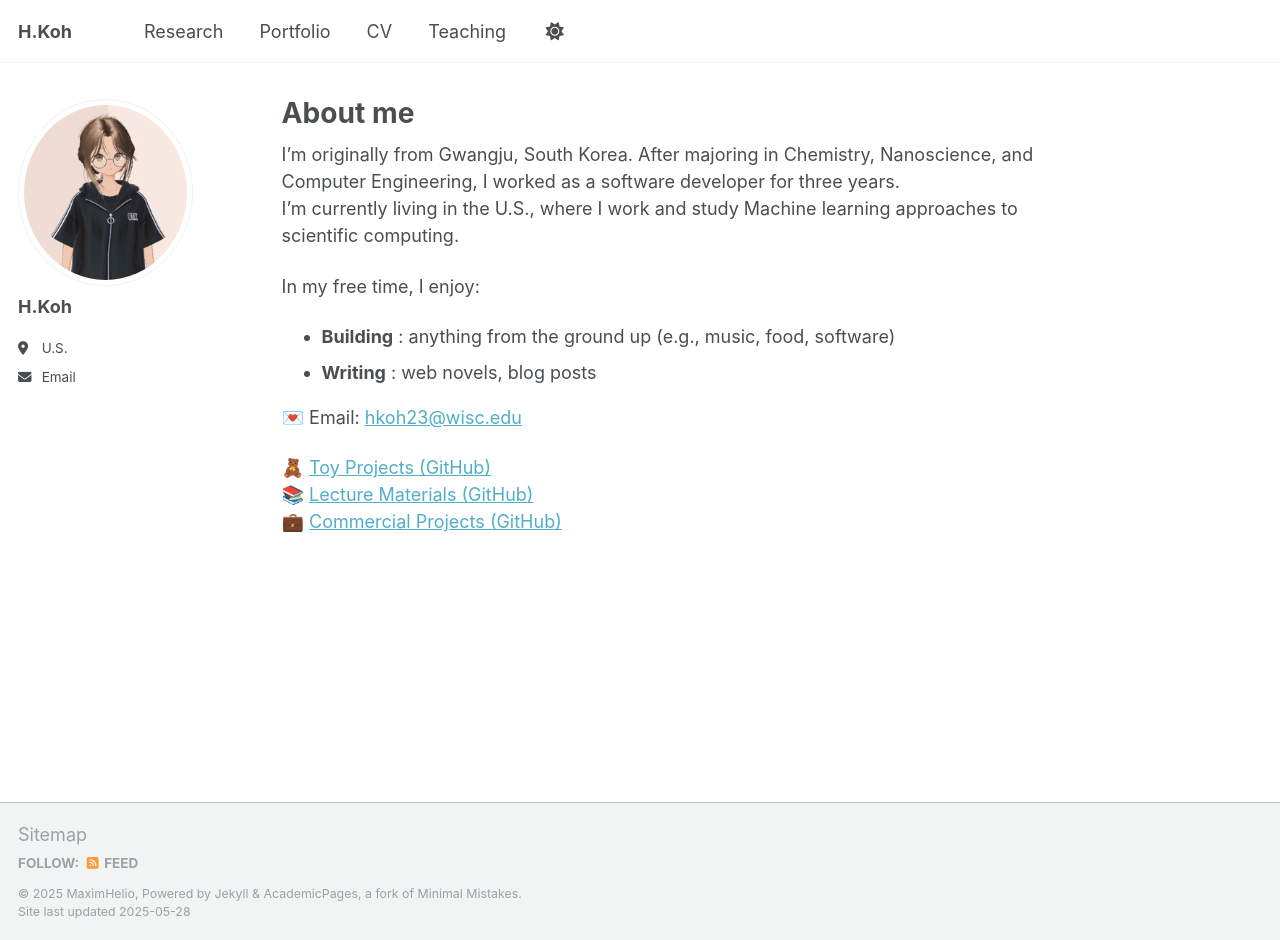
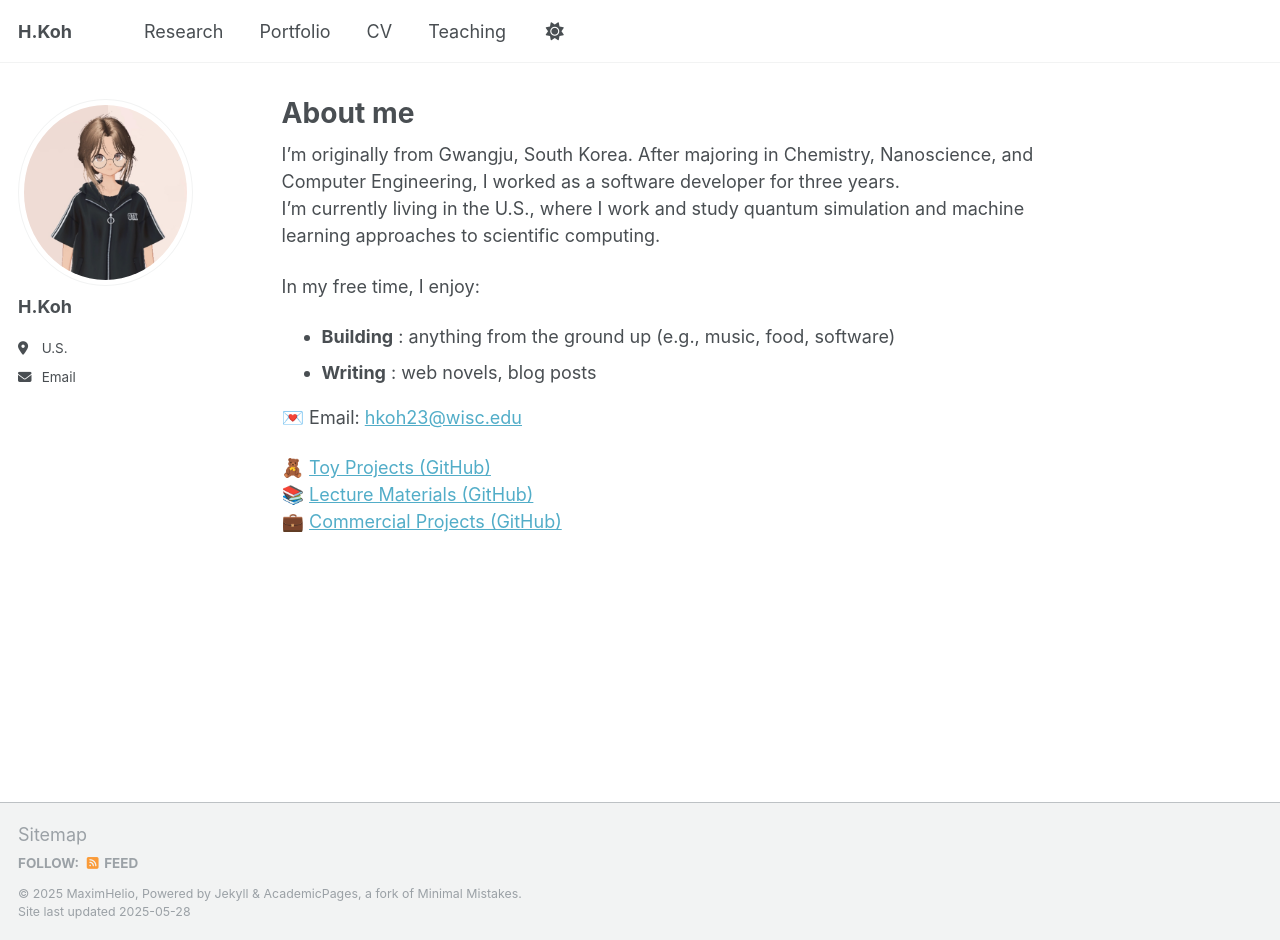
Before and after one commit to MaximHelio/MaximHelio.github.io, a Jekyll site: the page built from _pages/about.md, in a window 1280 px wide and 940 px high. Built offline with Jekyll 4.4.1, drawn with Linux system fonts in a browser that asks for light colours.

Commit message:
Add phrase

```diff
--- a/_pages/about.md
+++ b/_pages/about.md
@@ -8,7 +8,7 @@ redirect_from:
 ---
 
 I'm originally from Gwangju, South Korea. After majoring in Chemistry, Nanoscience, and Computer Engineering, I worked as a software developer for three years.
-I'm currently living in the U.S., where I work and study Machine learning approaches to scientific computing.
+I'm currently living in the U.S., where I work and study quantum simulation and machine learning approaches to scientific computing.
 
 In my free time, I enjoy:
 - **Building** : anything from the ground up (e.g., music, food, software)
```
